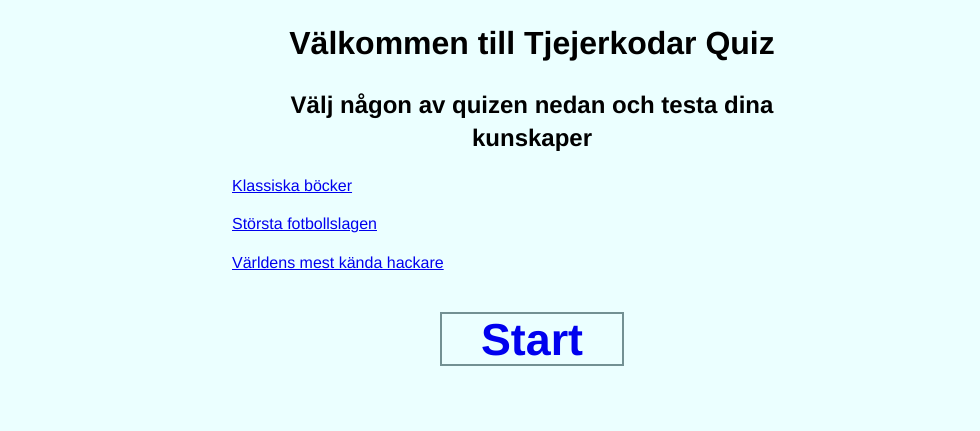
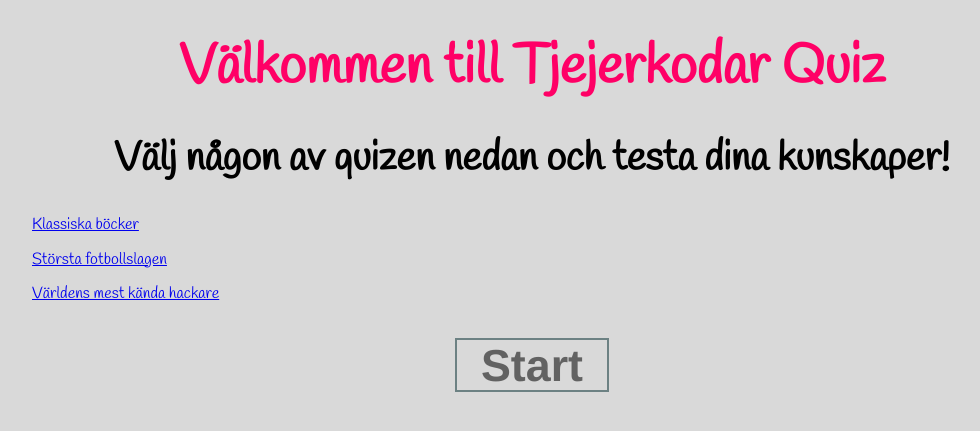
Before and after one commit to agnesjohansson/quizsite, a Django app: page / in a window 1280 px wide. Shown: the top 431 px of the page, without its empty margins (108-1088 px from the left). Run offline with Django 3.2, Linux system fonts and the light colour scheme; some libraries are stand-ins or nearby versions.

Commit message:
Snyggat till CSS

```diff
--- a/quiz/templates/quiz/completed.html
+++ b/quiz/templates/quiz/completed.html
@@ -9,6 +9,7 @@
 
 <body>
 <h1>Du är klar och fick {{ correct }} av {{ total }}</h1>
-<h1>Resultat<h1>
+
+<h1>Grattis! Du är klar och fick X poäng!<h1>
 <p><a href="{% url "start_page" %}">Till startsidan</a></p>
 </body>
--- a/quiz/templates/quiz/question.html
+++ b/quiz/templates/quiz/question.html
@@ -37,7 +37,7 @@
 		<img src="/static/kenya.png" style="width:350px;height:228px;">
 
 	<form>
-		<input type="radio" name="fråga2" value="nigeria""> Nigeria
+		<input type="radio" name="fråga2" value="nigeria"> Nigeria
 	<br>
 		<input type="radio" name="fråga2" value="kenya"> Kenya
 	<br>
@@ -51,7 +51,7 @@
 		<img src="/static/spanien.jpg" style="width:350px;height:228px;">
 
 	<form>
-		<input type="radio" name="fråga3" value="italien""> Italien
+		<input type="radio" name="fråga3" value="italien"> Italien
 	<br>
 		<input type="radio" name="fråga3" value="frankrike"> Frankrike
 	<br>
--- a/quiz/templates/quiz/startpage.html
+++ b/quiz/templates/quiz/startpage.html
@@ -5,13 +5,14 @@
 	<meta charset = "utf-8">
 	<link rel="stylesheet" href="normalize.css">
 	<link rel="stylesheet" href="/static/style.css">
+
 </head>
 
 <body>
+
     <h1>Välkommen till Tjejerkodar Quiz<h1>
 
-
-<h2> Välj någon av quizen nedan och testa dina kunskaper</h2>
+	<h2> Välj någon av quizen nedan och testa dina kunskaper!</h2>
 
 	{% for quiz_slug, quiz in quizzes.items %}
 		 <p><a href="{% url "quiz_page" quiz_slug %}">
@@ -20,7 +21,8 @@
 		{% endfor %}
 
 	<br>
+
 	<a href="quiz.html" class="button">Start</a>
-		</div>
+
 
 </body>
--- a/static/style.css
+++ b/static/style.css
@@ -1,21 +1,23 @@
+@import url('http://fonts.googleapis.com/css?family=Handlee');
+
 body {
 
-   	background-color: #EBFFFF;
-	font: 12pt/1.4 "Helvetica Neue", "Helvetica";
-	max-width: 600px;
+   	background-color: #D9D9D9;
+	max-width: 1000px;
 	margin: 0 auto;
+    font-family: 'Handlee';
 }
 
 .button {
     display: block;
     height: 50px;
-    width: 180px;
-  background-color: Transparent;
-            background-repeat:no-repeat;
+    width: 150px;
+    background-color: Transparent;
+         background-repeat:no-repeat;
     border: 2px solid rgba(33, 68, 72, 0.59);
 
-  /*Step 3: Text Styles*/
-    color: rgba(#00000);
+/*Step 3: Text Styles*/
+    color: rgba(0, 0, 0, 0.55);
     text-align: center;
     font: bold 2.8em/50px "Helvetica Neue", Arial, Helvetica, Geneva, sans-serif;
     text-decoration: none;
@@ -30,6 +32,7 @@ body {
     background-repeat:no-repeat;
     border: 2px solid rgba(33, 68, 72, 0.59);
 
+
   /*Step 3: Text Styles*/
     color: rgba(0, 0, 0, 0.55);
     text-align: center;
@@ -39,19 +42,31 @@ body {
 }
 
 h1 {
-    text-align: center;
+    text-align: center ;
+    font-size: 55px ;
+    color: #FF0066 ;
+    font-style: bold ;
 }
+
 h2 {
-    text-align: center;
+    text-align: center ;
+    font-size: 40px ;
+
 }
+
 h3 {
     text-align: center;
+    font-size: 30px
 }
  form {
     text-align: center;
-    }
+    font: "Helvetica Neue" ;
+ }
+
 
 img {
     display: block;
     margin: 0 auto;
+ }
+
 }
```
Also changed, not shown: static/map.jpg (added). Lines whose indentation alone changed are shown as unchanged.
